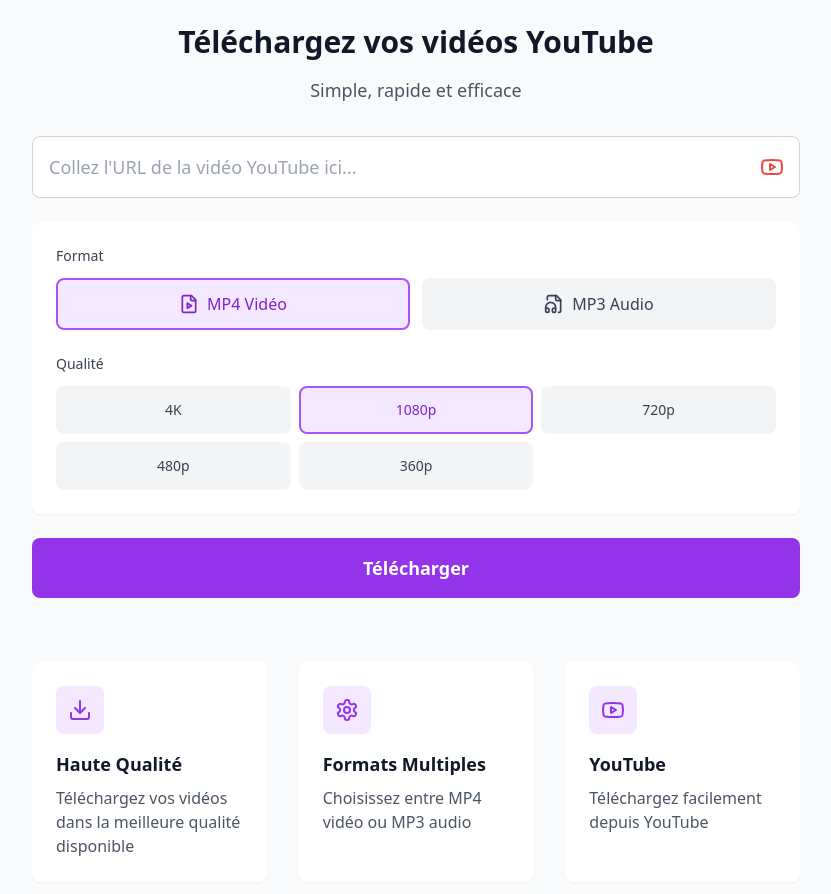
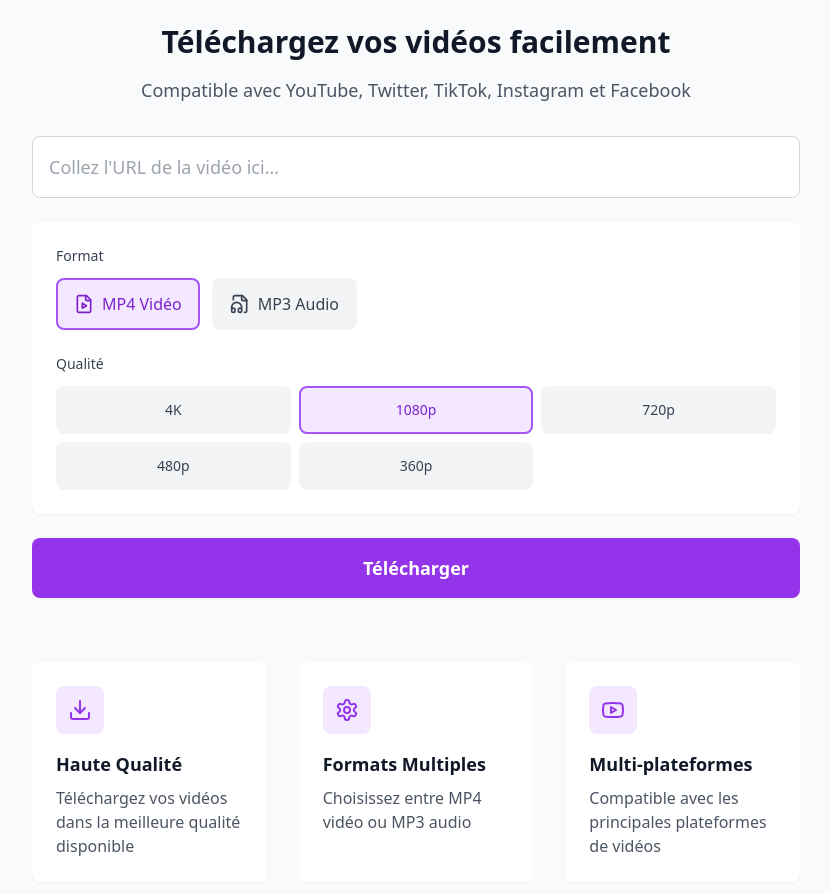
Before and after one commit to DevAgency/nassoudl, a React (Vite) app: page / in a window 1280 px wide. Shown: the part 240-1134 px from the top of the page, without its empty margins (224-1055 px from the left). Built offline with nearby package versions, Linux system fonts and the light colour scheme.

Commit message:
Update App.tsx
feat: amélioration du support multi-plateformes et de la gestion des erreurs

```diff
--- a/src/App.tsx
+++ b/src/App.tsx
@@ -1,10 +1,10 @@
 import React, { useState } from 'react';
-import { Download, Youtube, Settings, FileVideo, FileAudio } from 'lucide-react';
+import { Download, Youtube, Twitter, Facebook, Instagram, BookText as TikTok, Settings, FileVideo, FileAudio } from 'lucide-react';
 
+type Platform = 'youtube' | 'twitter' | 'facebook' | 'instagram' | 'tiktok' | 'unknown';
 type Quality = '4K' | '1080p' | '720p' | '480p' | '360p';
 type Format = 'video' | 'audio';
 
-// L'URL de l'API en production ou en développement
 const API_URL = import.meta.env.PROD
   ? 'https://nassoudl-backend.onrender.com'
   : 'http://localhost:3000';
@@ -15,6 +15,26 @@ function App() {
   const [format, setFormat] = useState<Format>('video');
   const [quality, setQuality] = useState<Quality>('1080p');
   const [error, setError] = useState<string | null>(null);
+
+  const detectPlatform = (url: string): Platform => {
+    if (url.includes('youtube.com') || url.includes('youtu.be')) return 'youtube';
+    if (url.includes('twitter.com')) return 'twitter';
+    if (url.includes('facebook.com')) return 'facebook';
+    if (url.includes('instagram.com')) return 'instagram';
+    if (url.includes('tiktok.com')) return 'tiktok';
+    return 'unknown';
+  };
+
+  const getPlatformIcon = (platform: Platform) => {
+    switch (platform) {
+      case 'youtube': return <Youtube className="w-6 h-6 text-red-500" />;
+      case 'twitter': return <Twitter className="w-6 h-6 text-blue-400" />;
+      case 'facebook': return <Facebook className="w-6 h-6 text-blue-600" />;
+      case 'instagram': return <Instagram className="w-6 h-6 text-pink-500" />;
+      case 'tiktok': return <TikTok className="w-6 h-6 text-black" />;
+      default: return null;
+    }
+  };
 
   const handleDownload = async (e: React.FormEvent) => {
     e.preventDefault();
@@ -73,10 +93,10 @@ function App() {
         <main className="max-w-3xl mx-auto">
           <div className="text-center mb-8">
             <h2 className="text-3xl font-bold mb-4 text-gray-900">
-              Téléchargez vos vidéos YouTube
+              Téléchargez vos vidéos facilement
             </h2>
             <p className="text-lg text-gray-600">
-              Simple, rapide et efficace
+              Compatible avec YouTube, Twitter, TikTok, Instagram et Facebook
             </p>
           </div>
 
@@ -86,12 +106,14 @@ function App() {
                 type="url"
                 value={url}
                 onChange={(e) => setUrl(e.target.value)}
-                placeholder="Collez l'URL de la vidéo YouTube ici..."
+                placeholder="Collez l'URL de la vidéo ici..."
                 className="w-full px-4 py-4 pr-12 text-lg border border-gray-300 rounded-lg focus:ring-2 focus:ring-purple-500 focus:border-transparent"
               />
-              <div className="absolute right-4 top-1/2 transform -translate-y-1/2">
-                <Youtube className="w-6 h-6 text-red-500" />
-              </div>
+              {url && getPlatformIcon(detectPlatform(url)) && (
+                <div className="absolute right-4 top-1/2 transform -translate-y-1/2">
+                  {getPlatformIcon(detectPlatform(url))}
+                </div>
+              )}
             </div>
 
             {error && (
@@ -107,7 +129,7 @@ function App() {
                   <button
                     type="button"
                     onClick={() => setFormat('video')}
-                    className={`flex items-center justify-center px-4 py-3 rounded-lg w-full ${
+                    className={`flex items-center justify-center px-4 py-3 rounded-lg w-full sm:w-auto ${
                       format === 'video'
                         ? 'bg-purple-100 text-purple-700 border-2 border-purple-500'
                         : 'bg-gray-100 text-gray-700 border-2 border-transparent'
@@ -119,7 +141,7 @@ function App() {
                   <button
                     type="button"
                     onClick={() => setFormat('audio')}
-                    className={`flex items-center justify-center px-4 py-3 rounded-lg w-full ${
+                    className={`flex items-center justify-center px-4 py-3 rounded-lg w-full sm:w-auto ${
                       format === 'audio'
                         ? 'bg-purple-100 text-purple-700 border-2 border-purple-500'
                         : 'bg-gray-100 text-gray-700 border-2 border-transparent'
@@ -195,8 +217,8 @@ function App() {
               <div className="w-12 h-12 bg-purple-100 rounded-lg flex items-center justify-center mb-4">
                 <Youtube className="w-6 h-6 text-purple-600" />
               </div>
-              <h3 className="text-lg font-semibold mb-2 text-gray-900">YouTube</h3>
-              <p className="text-gray-600">Téléchargez facilement depuis YouTube</p>
+              <h3 className="text-lg font-semibold mb-2 text-gray-900">Multi-plateformes</h3>
+              <p className="text-gray-600">Compatible avec les principales plateformes de vidéos</p>
             </div>
           </div>
         </main>
```
